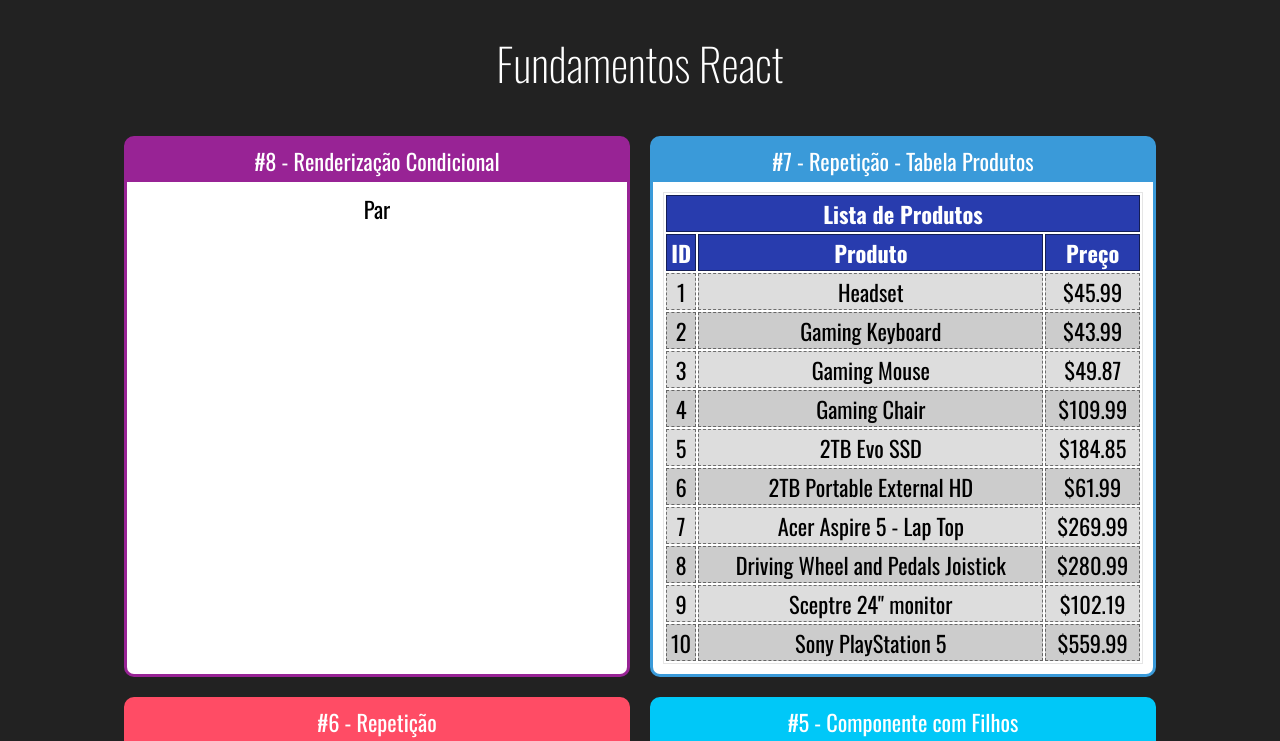
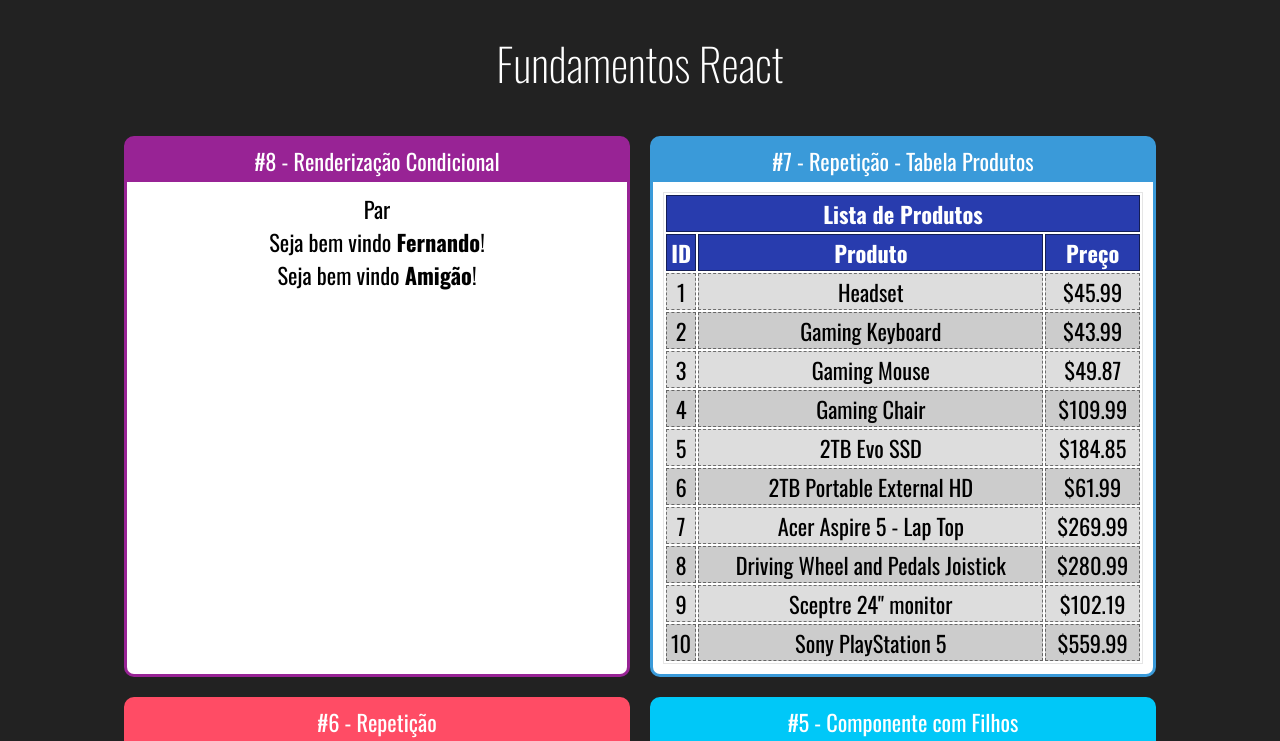
Before and after one commit to Edmilson-Hao/fundamentos-react, a React (Create React App) app: page / in a window 1280 px wide. Shown: the top 741 px of the page. Built offline with nearby package versions, Linux system fonts and the light colour scheme.

Commit message:
Aula 31 - Renderização Condicional #2

```diff
--- a/src/components/App.jsx
+++ b/src/components/App.jsx
@@ -1,5 +1,6 @@
 import React            from 'react'
 
+import UsuarioInfo      from './condicional/UsuarioInfo'
 import ParOuImpar       from './condicional/ParOuImpar'
 import TabelaProdutos   from './repeticao/TabelaProdutos'
 import ListaAlunos      from './repeticao/ListaAlunos'
@@ -26,6 +27,8 @@
 
             <Card titulo='#8 - Renderização Condicional' color='#982395'>
                 <ParOuImpar numero={ 20 }></ParOuImpar>
+                <UsuarioInfo usuario={ { nome: 'Fernando' } } />
+                <UsuarioInfo usuario={{}} />
             </Card>
 
             <Card titulo='#7 - Repetição - Tabela Produtos' color ='#3A9AD9'>
--- /dev/null
+++ b/src/components/condicional/If.js
@@ -0,0 +1,7 @@
+export default props => {
+    if(props.test){
+        return props.children
+    } else {
+        return false
+    }
+}
--- /dev/null
+++ b/src/components/condicional/UsuarioInfo.jsx
@@ -0,0 +1,17 @@
+import React    from 'react'
+import If       from './If'
+
+export default props => {
+    const usuario = props.usuario || {  }
+    return (
+        <div>
+            <If test={ usuario && usuario.nome }>
+                Seja bem vindo <strong>{ props.usuario.nome }</strong>!
+            </If>
+
+            <If test={ !usuario || !usuario.nome }>
+                Seja bem vindo <strong>Amigão</strong>!
+            </If>
+        </div>
+    )
+}
```
